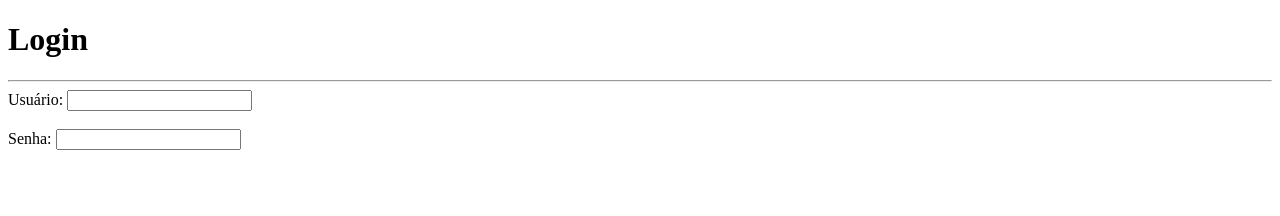
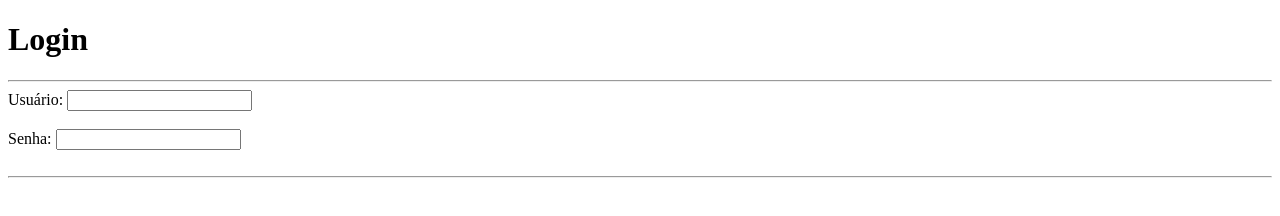
Before and after one commit to alanfelipe01/aula-git, a plain HTML site: page index.html in a window 1280 px wide. Drawn offline with Linux system fonts and the light colour scheme.

Commit message:
Feat:Atualizações na base do cadastro

```diff
--- a/index.html
+++ b/index.html
@@ -4,8 +4,10 @@
     <meta charset="UTF-8">
     <meta name="viewport" content="width=device-width, initial-scale=1.0">
     <title>Document</title>
+    <link rel="stylesheet" href="style.css">
 </head>
 <body>
+    <div>
         <h1>Login</h1>
         <hr>
         <label for="Usuario">Usuário:</label>
@@ -13,7 +15,9 @@
         <br><br>
         <label for="senha">Senha:</label>
         <input type="password" name="senha" id="senha">
-    <br>
+        <br><br>
+        <hr>
+    </div>
 
 </body>
 </html>
```
Lines whose indentation alone changed are shown as unchanged.
